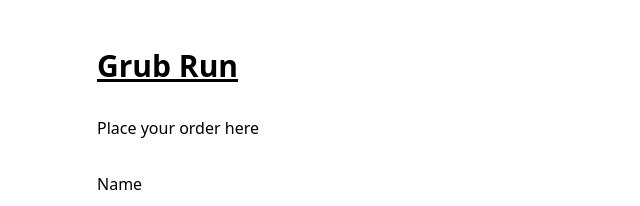
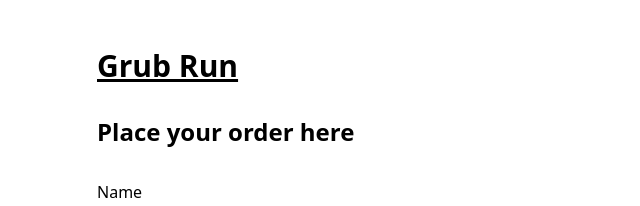
Before and after one commit to jonathanruiz/grubrun, a React (Vite) app in the folder client/: page /order/1 in a window 1280 px wide. Shown: the top 206 px of the page, without its empty margins (319-959 px from the left). Built offline with nearby package versions, Linux system fonts and the light colour scheme; no server answers.

Commit message:
disabled form when max is exceeded

```diff
--- a/client/src/components/OrderCollect.tsx
+++ b/client/src/components/OrderCollect.tsx
@@ -21,6 +21,7 @@ const OrderCollect = () => {
   const { orderId } = useParams<{ orderId: string }>();
   const [ws, setWS] = useState<WebSocket | null>(null);
   const [orderRun, setOrderRun] = useState<OrderRun | null>(null);
+  const [canSubmitForm, setCanSubmitForm] = useState(true);
 
   console.log("Here is the order: ", orderRun);
 
@@ -98,7 +99,7 @@ const OrderCollect = () => {
         currentOrderRun.orders.length >= parseInt(currentOrderRun.max)
       ) {
         alert("Maximum number of orders reached for this run.");
-
+        setCanSubmitForm(false);
         return;
       }
     } else {
@@ -112,7 +113,9 @@ const OrderCollect = () => {
   };
   return (
     <>
-      <h2>Place your order here</h2>
+      {canSubmitForm ? (
+        <>
+          <h2 className="text-2xl font-bold">Place your order here</h2>
           <form className="flex flex-col space-y-4" onSubmit={handleSubmit}>
             <label htmlFor="name">Name</label>
             <input
@@ -135,6 +138,12 @@ const OrderCollect = () => {
               Submit
             </button>
           </form>
+        </>
+      ) : (
+        <h2 className="text-2xl font-bold">
+          Maximum number of orders reached for this run.
+        </h2>
+      )}
 
       <div className="pt-6 pb-8 mb-4 flex flex-col my-2">
         <h3 className="text-gray-500 text-md uppercase font-bold tracking-wider">
```
Lines whose indentation alone changed are shown as unchanged.
